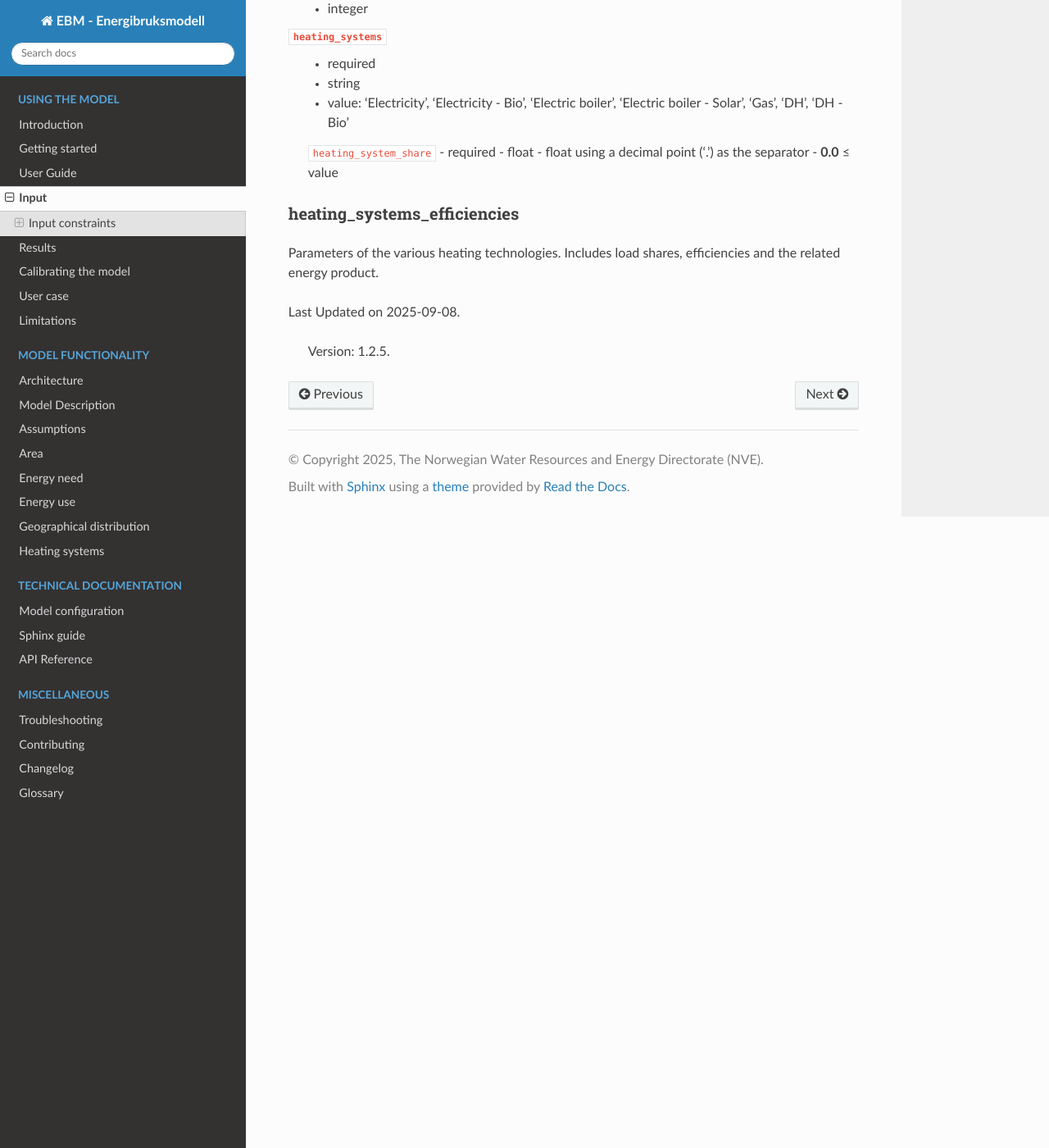
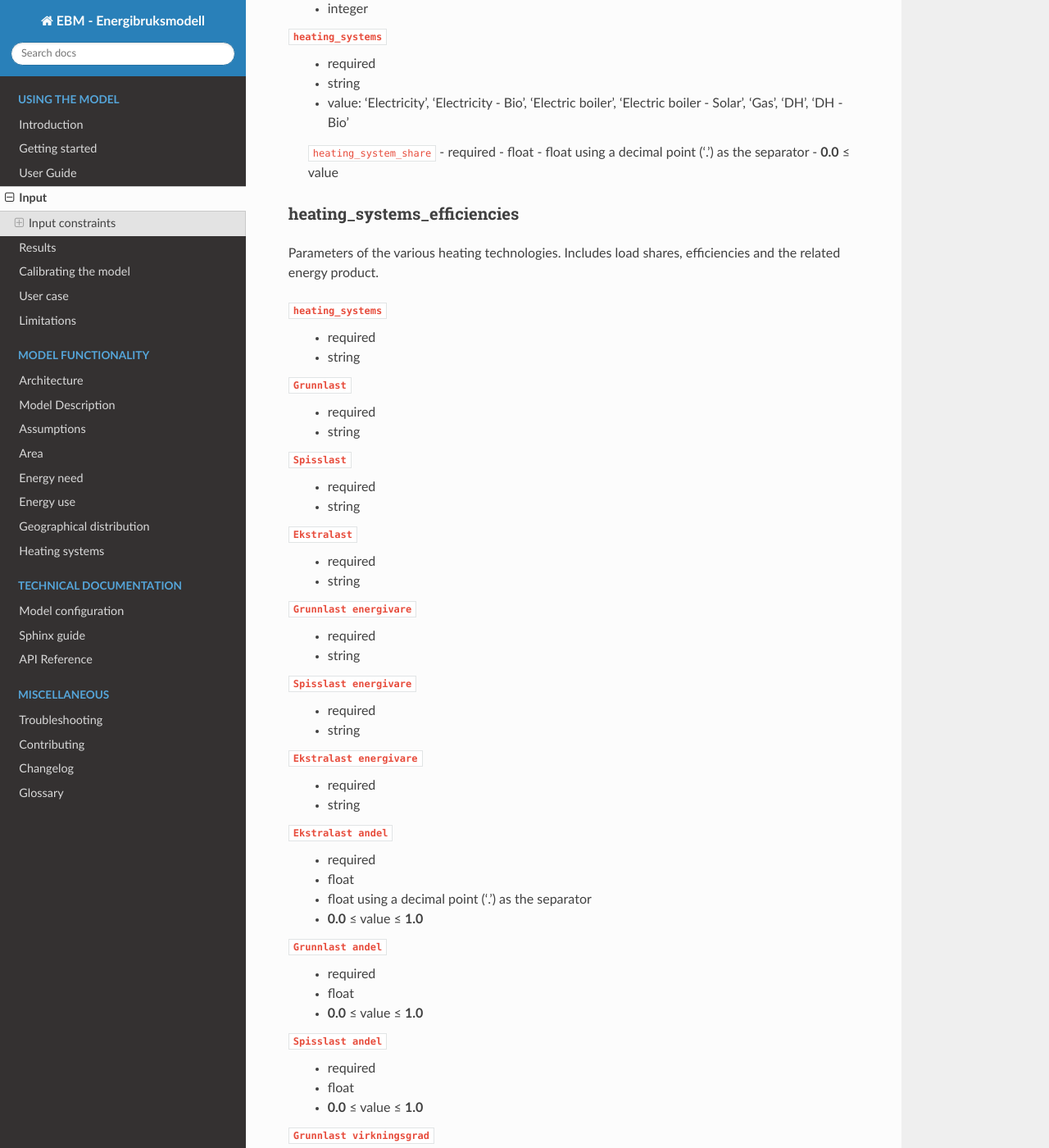
Before and after one commit to NVE/ebm, a Sphinx documentation site: the page built from docs/source/input_description.rst, in a window 1280 px wide and 1400 px high, scrolled down 8766 px. Shown: the whole window at 82% size. Built offline with Sphinx 7.4.7 and the Read the Docs theme 3.1.0, drawn with Linux system fonts in a browser that asks for light colours; some of the changed text lies outside the part shown.

Commit message:
Add columns for heating_systems_efficiencies

```diff
--- a/docs/source/input_description.rst
+++ b/docs/source/input_description.rst
@@ -371,6 +371,87 @@ heating_systems_efficiencies
 ----------------------------
 Parameters of the various heating technologies. Includes load shares, efficiencies and the related energy product.
 
+``heating_systems``
+ - required
+ - string
+
+``Grunnlast``
+ - required
+ - string
+
+``Spisslast``
+ - required
+ - string
+
+``Ekstralast``
+ - required
+ - string
+
+``Grunnlast energivare``
+ - required
+ - string
+
+``Spisslast energivare``
+ - required
+ - string
+
+``Ekstralast energivare``
+ - required
+ - string
+
+``Ekstralast andel``
+ - required
+ - float
+ - float using a decimal point ('.') as the separator
+ - **0.0** ≤ value ≤ **1.0**
+
+``Grunnlast andel``
+ - required
+ - float
+ - **0.0** ≤ value ≤ **1.0**
+
+``Spisslast andel``
+ - required
+ - float
+ - **0.0** ≤ value ≤ **1.0**
+
+``Grunnlast virkningsgrad``
+ - required
+ - float
+ - value > **0.0**
+
+``Spisslast virkningsgrad``
+ - required
+ - float
+ - value > **0.0**
+
+``Ekstralast virkningsgrad``
+ - required
+ - float
+ - value > **0.0**
+
+``Tappevann``
+ - required
+ - string
+
+``Tappevann energivare``
+ - required
+ - string
+
+``Tappevann virkningsgrad``
+ - required
+ - float
+ - value > **0.0**
+
+``Spesifikt elforbruk``
+ - required
+ - float
+
+``Kjoling virkningsgrad``
+ - required
+ - float
+ - value > **0.0**
+
 .. |date| date::
 
 Last Updated on |date|.
```
